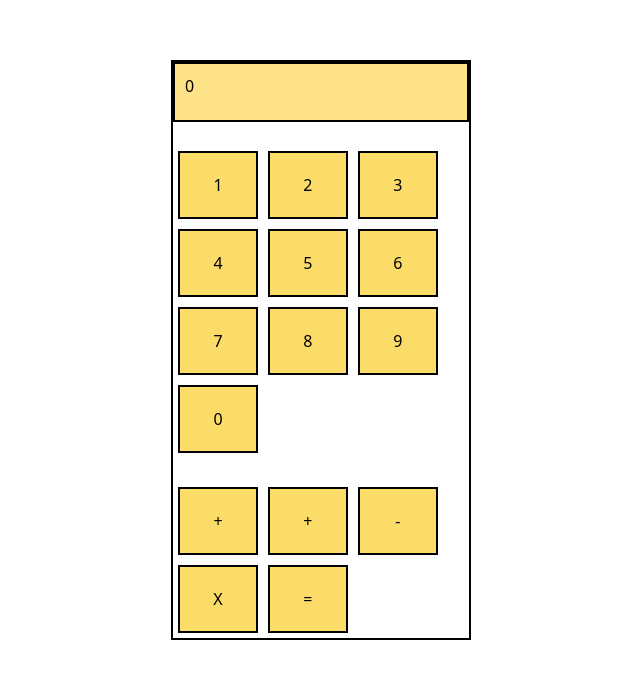
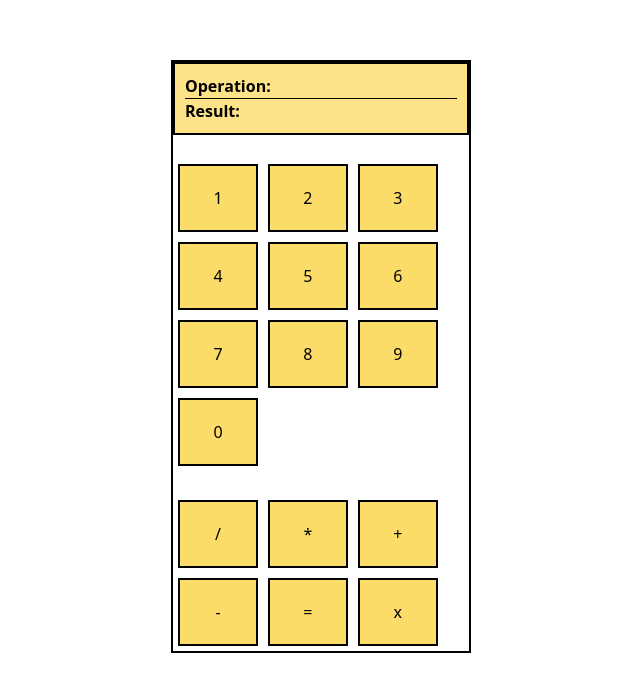
Before and after one commit to HisamNasir/ReactApp, a React (Create React App) app in the folder my-project/: page / in a window 1280 px wide. Shown: the part 338-1030 px from the top of the page, without its empty margins (85-725 px from the left). Built offline with nearby package versions, Linux system fonts and the light colour scheme.

Commit message:
Working calculator

```diff
--- a/my-project/src/pages/Home/index.jsx
+++ b/my-project/src/pages/Home/index.jsx
@@ -1,44 +1,98 @@
-import getValue from "@testing-library/user-event/dist/utils";
+// import getValue from "@testing-library/user-event/dist/utils";
 import React from "react";
 import "./style.css";
 import { useState } from "react";
 const Home = () => {
-  const [calc,setCalc]=useState("");
-  const [result,setResult]=useState(0);
-  const opps=['/','*','+','-']
+  const [result, setResult] = useState("");
+  const opps = ["/", "*", "+", "-"];
+  const buttoncalcarray = opps.map(Calcitems);
 
-  function items(num){
+
+
+  const arr = [1, 2, 3, 4, 5, 6, 7, 8, 9, 0];
+  const buttonarray = arr.map(Items);
+  function Calcitems(calcnum) {
     return (
-      <button>{num}</button>
+      <button data-operation
+        id="operations"
+        key={calcnum}
+        onClick={() => setResult(result + calcnum)}
+      >
+        {calcnum}
+      </button>
     );
   }
-    const arr=[1,2,3,4,5,6,7,8,9,0];
-  const buttonarray=arr.map(items);
+  function Items(num, value) {
+    return (
+      <button id="number"
+      key={num}
+      onClick={() => setResult(result + num)}>
+        {num}
+      </button>
+    );
+  }
+  var a;
+  const spliter = result.split(/[/*+-]+/);
+  const valuex = Math.floor(spliter[0]);
+  const valuey = Math.floor(spliter[1]);
+  if(result.includes("/")){
+   a = valuex / valuey;
+  console.log("divide: "+a);
+  }
+  if(result.includes("*")){
+   a = valuex * valuey;
+  console.log("multiply: "+a);
+  }
+  if(result.includes("+")){
+   a = valuex + valuey;
+  console.log("add: "+a);
+  }
+  if(result.includes("-")){
+   a = valuex - valuey;
+  console.log("minus: "+a);
+  }
+  const Equal=()=>{
+    return(
+        <div id="answer">
+        <div> {a}</div>
+
+        </div>
+      )
+
+  }
+  const Erase=()=>{
+    let wholefunction=result;
+    wholefunction.substring(0,result.length-1)
+    return(
+        <div id="answer">
+          {wholefunction}
+        </div>
+      )
+
+  }
 
   return (
     <div className="calculator">
+
       <div className="display">
 
-        {result}
+        <div className="Result">Operation:</div>
+        <div> {result}</div>
+        <hr/>
+        <div className="Result">Result:</div>
+        <div><Equal/></div>
       </div>
 
       <br />
 
-      <div id="digits">
-        {buttonarray}
-
-      </div>
+      <div id="digits">{buttonarray}</div>
 
       <br />
 
-      <div className="operators">
-      <button >+</button>
-      <button >+</button>
-      <button >-</button>
-      <button >X</button>
-      <button >=</button>
+      <div className="operators">{buttoncalcarray}
+      <button id="equals" onClick={Equal}>=</button>
+      <button id="erase" onClick={Erase}>x</button>
       </div>
-
     </div>
   );
 };
--- a/my-project/src/pages/Home/style.css
+++ b/my-project/src/pages/Home/style.css
@@ -4,6 +4,13 @@
     margin: 5px;
     border: 2px solid;
     background: rgb(252, 220, 104);
+
+}
+.Result{
+    font-weight: bolder;
+}
+hr{
+    border-color: black;
 
 }
 .calculator button:hover{
@@ -17,7 +24,7 @@
     margin: 20%;
 }
  .display{
-    height: 60px;
+    min-height: 60px;
     padding: 10px;
     background: rgb(253, 226, 136);
     border: 2px solid;
```
